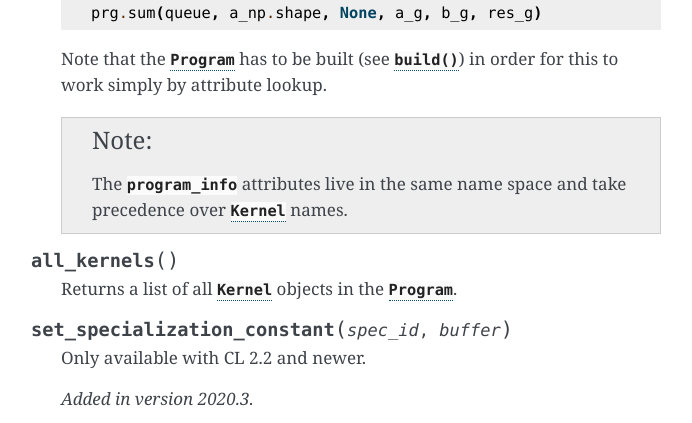
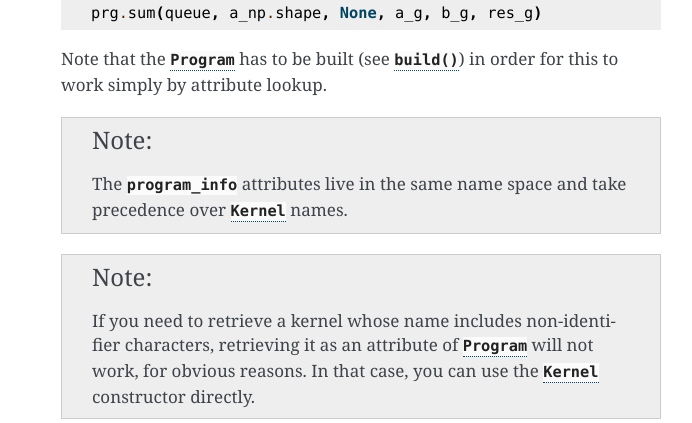
Before and after one commit to inducer/pyopencl, a Sphinx documentation site: the page built from doc/runtime_program.rst, in a window 1280 px wide and 900 px high, scrolled down 2250 px, cut to the strip 0-423 px from the top of the window. Shown: the whole strip, without its empty margins (419-1111 px from the left). Built offline with Sphinx 7.4.7, drawn with Linux system fonts in a browser that asks for light colours.

Commit message:
Add note about Kernel constructor for oddly-named kernels
Closes gh-782

```diff
--- a/doc/runtime_program.rst
+++ b/doc/runtime_program.rst
@@ -128,6 +128,14 @@ Program
             The :class:`program_info` attributes live
             in the same name space and take precedence over
             :class:`Kernel` names.
+
+        .. note::
+
+            If you need to retrieve a kernel whose name includes non-identifier
+            characters, retrieving it as an attribute of
+            :class:`~pyopencl.Program` will
+            not work, for obvious reasons. In that case, you can use
+            the :class:`~pyopencl.Kernel` constructor directly.
 
     .. method:: all_kernels()
 
```
